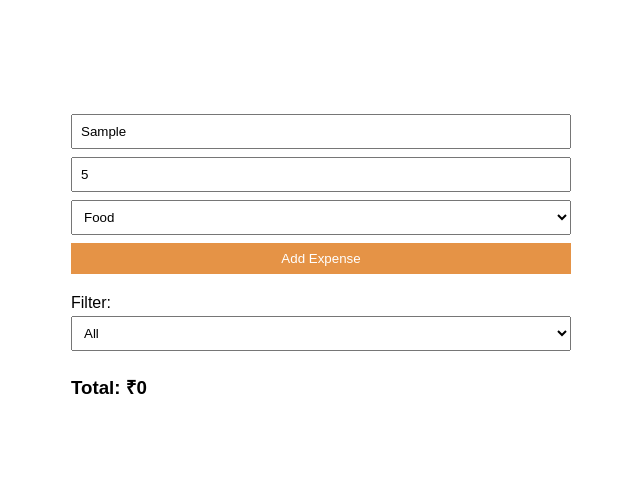
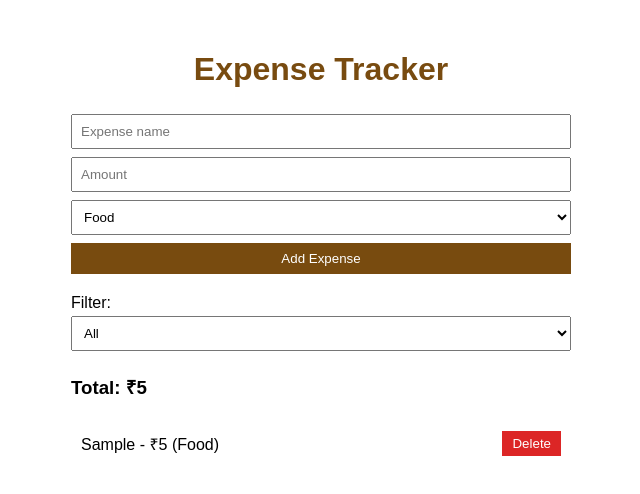
Before and after one commit to devanandmahesh/web-dev-lab, a plain HTML site: page index.html in a window 1280 px wide. Both pictures are taken after typing "Sample", "5" into the empty fields and a click on the button "Add Expense". Shown: the whole page, without its empty margins (319-959 px from the left). Drawn offline with Linux system fonts and the light colour scheme.

Commit message:
final commit

```diff
--- a/index.html
+++ b/index.html
@@ -5,8 +5,12 @@
 <meta name="viewport" content="width=device-width, initial-scale=1.0">
 <title>Student Expense Tracker</title>
 <link rel="stylesheet" href="style.css">
+<script src="script.js"></script>
 </head>
 <body>
+
+
+
   <h1>Expense Tracker</h1>
 
   <input type="text" id="name" placeholder="Expense name">
@@ -36,5 +40,5 @@
   <h3>Total: ₹<span id="total">0</span></h3>
   <ul id="list"></ul>
 
-  <script src="script.js"></script>
+
 </body>
--- a/script.js
+++ b/script.js
@@ -0,0 +1,48 @@
+let expenses = [];
+
+function addExpense() {
+  const name = document.getElementById("name").value.trim();
+  const amount = Number(document.getElementById("amount").value);
+  const category = document.getElementById("category").value;
+
+  if (name === "" || amount <= 0 || isNaN(amount)) {
+    document.getElementById("error").innerText = "Enter a valid name and an amount greater than 0.";
+    return;
+  }
+
+  document.getElementById("error").innerText = "";
+  expenses.push({ name: name, amount: amount, category: category });
+
+  document.getElementById("name").value = "";
+  document.getElementById("amount").value = "";
+  showExpenses();
+}
+
+function deleteExpense(index) {
+  expenses.splice(index, 1);
+  showExpenses();
+}
+
+function showExpenses() {
+  const filter = document.getElementById("filter").value;
+  const list = document.getElementById("list");
+  list.innerHTML = "";
+  let total = 0;
+
+  expenses.forEach(function (e, i) {
+    if (filter !== "All" && e.category !== filter) return;
+
+    total += e.amount;
+    const li = document.createElement("li");
+    li.innerHTML = e.name + " - ₹" + e.amount + " (" + e.category + ") ";
+
+    const btn = document.createElement("button");
+    btn.innerText = "Delete";
+    btn.onclick = function () { deleteExpense(i); };
+
+    li.appendChild(btn);
+    list.appendChild(li);
+  });
+
+  document.getElementById("total").innerText = total;
+}
--- a/style.css
+++ b/style.css
@@ -3,10 +3,10 @@ body {
   max-width: 500px;
   margin: 20px auto;
   padding: 10px;
-  background: #f9f4f400;
+  background: white;
 }
 
-h1 { text-align: center; color: #46bbe500; }
+h1 { text-align: center; color: rgba(114, 67, 5, 0.958); }
 
 input, select, button {
   padding: 8px;
@@ -16,7 +16,7 @@ input, select, button {
 }
 
 button {
-  background: #e59346;
+  background: rgba(114, 67, 5, 0.958);
   color: white;
   border: none;
   cursor: pointer;
```
